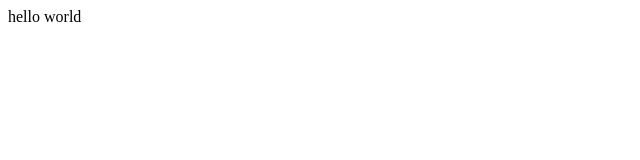
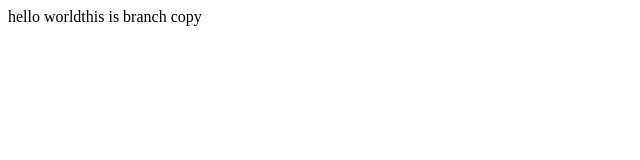
Before and after one commit to palashsarsiha/palashsarsiha.github.io, a plain HTML site: page index.html in a window 1280 px wide. Both pictures are taken after a click on the input "click me". Shown: the whole page, without its empty margins (0-640 px from the left). Drawn offline with Linux system fonts and the light colour scheme.

Commit message:
Update index.html
branch copy

```diff
--- a/index.html
+++ b/index.html
@@ -5,6 +5,7 @@
 
 function helloWorld() {
     document.write ("hello world");
+    document.write ("this is branch copy");
 }
 
 </script>
```
